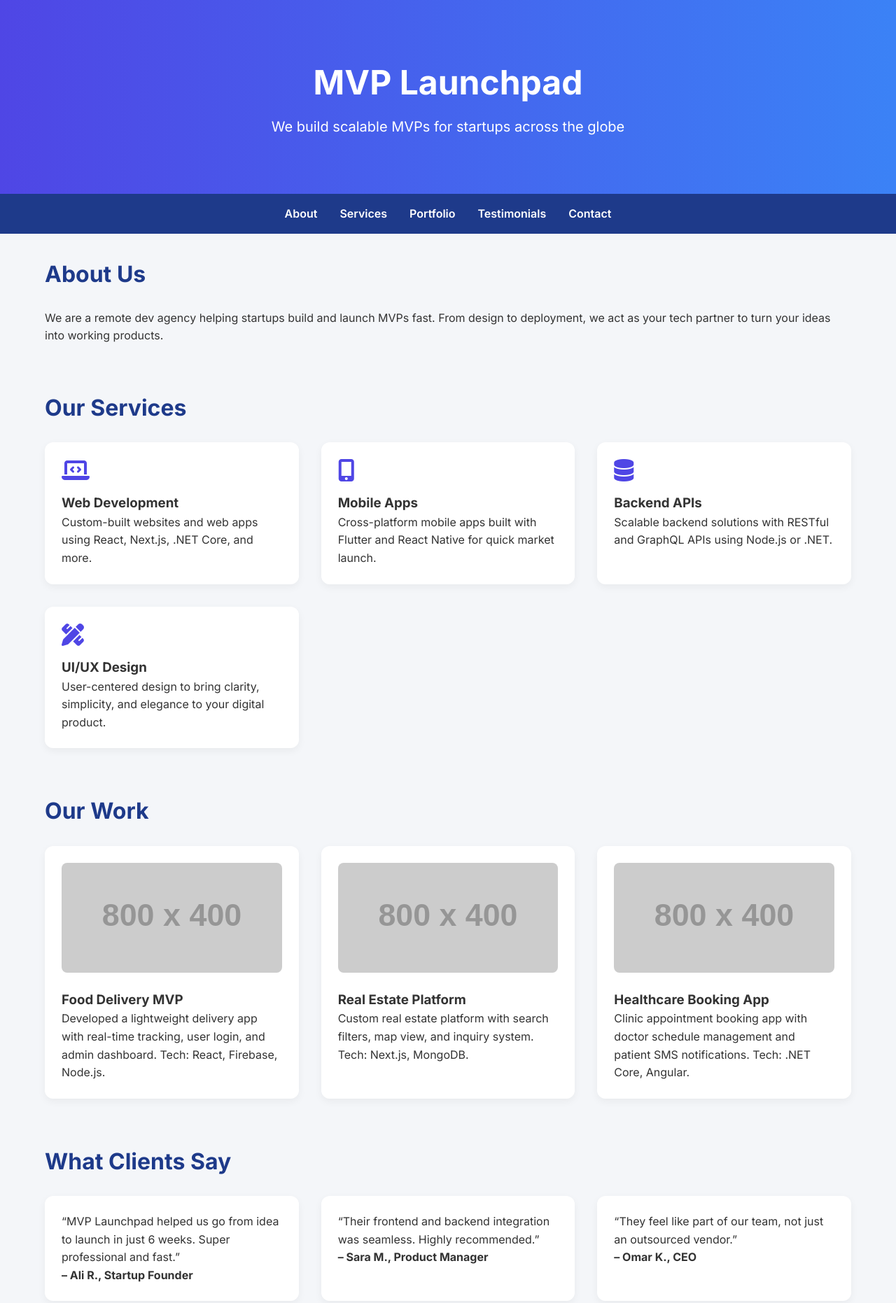
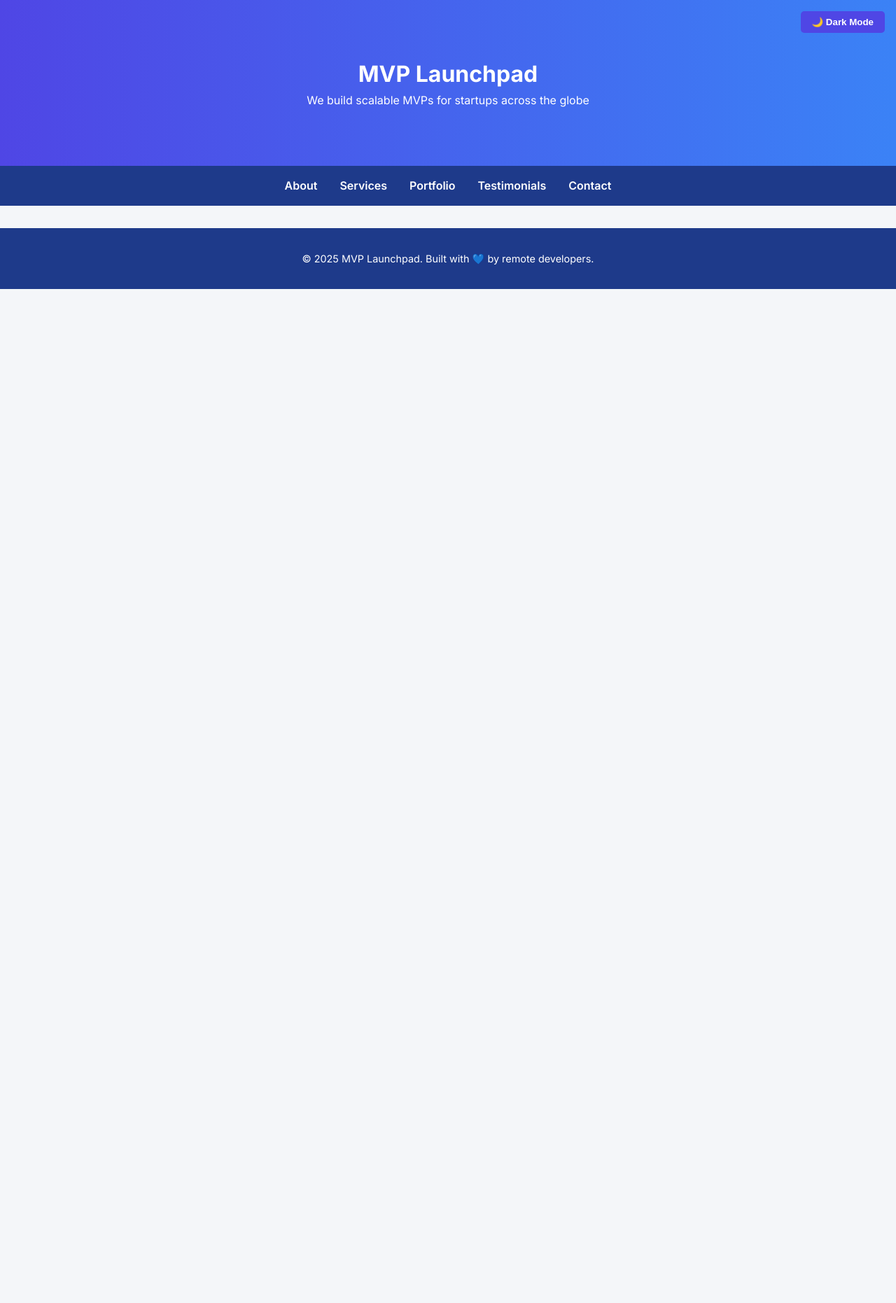
Before and after one commit to neel2996/mvp-launchpad, a plain HTML site: page index.html in a window 1280 px wide. Shown: the top 1862 px of the page at 70% size. After the commit the page ends 800 px from the top, so only its background shows below. Drawn offline with nearby package versions, Linux system fonts and the light colour scheme; placeholder pictures from the web are drawn by us; a script that the page names is missing.

Commit message:
Update index.html

```diff
--- a/index.html
+++ b/index.html
@@ -8,31 +8,41 @@
   <link href="https://cdnjs.cloudflare.com/ajax/libs/font-awesome/6.4.0/css/all.min.css" rel="stylesheet">
   <link href="https://unpkg.com/aos@2.3.4/dist/aos.css" rel="stylesheet">
   <style>
+    :root {
+      --bg: #f4f6f9;
+      --text: #333;
+      --primary: #4f46e5;
+      --nav-bg: #1e3a8a;
+      --card-bg: white;
+      --cta-bg: #4f46e5;
+    }
+    [data-theme="dark"] {
+      --bg: #121212;
+      --text: #e0e0e0;
+      --primary: #6366f1;
+      --nav-bg: #0f172a;
+      --card-bg: #1e1e1e;
+      --cta-bg: #334155;
+    }
     * { box-sizing: border-box; margin: 0; padding: 0; scroll-behavior: smooth; }
     body {
       font-family: 'Inter', sans-serif;
-      background-color: #f4f6f9;
-      color: #333;
+      background-color: var(--bg);
+      color: var(--text);
       line-height: 1.6;
+      transition: background-color 0.3s, color 0.3s;
     }
     header {
-      background: linear-gradient(to right, #4f46e5, #3b82f6);
+      background: linear-gradient(to right, var(--primary), #3b82f6);
       color: white;
       padding: 5rem 1rem;
       text-align: center;
-    }
-    header h1 {
-      font-size: 3rem;
-      margin-bottom: 0.5rem;
-    }
-    header p {
-      font-size: 1.25rem;
     }
     nav {
       display: flex;
       justify-content: center;
       gap: 2rem;
-      background-color: #1e3a8a;
+      background-color: var(--nav-bg);
       padding: 1rem;
       position: sticky;
       top: 0;
@@ -42,6 +52,18 @@
       color: white;
       text-decoration: none;
       font-weight: 600;
+    }
+    .toggle-mode {
+      position: fixed;
+      top: 1rem;
+      right: 1rem;
+      background: var(--primary);
+      color: white;
+      padding: 0.5rem 1rem;
+      border: none;
+      border-radius: 5px;
+      cursor: pointer;
+      z-index: 1001;
     }
     .container {
       max-width: 1200px;
@@ -54,7 +76,7 @@
     h2 {
       font-size: 2rem;
       margin-bottom: 1.5rem;
-      color: #1e3a8a;
+      color: var(--primary);
     }
     .services, .projects, .testimonials {
       display: grid;
@@ -62,18 +84,18 @@
       gap: 2rem;
     }
     .card {
-      background: white;
+      background: var(--card-bg);
       border-radius: 12px;
       padding: 1.5rem;
       box-shadow: 0 4px 12px rgba(0,0,0,0.05);
-      transition: transform 0.3s ease;
+      transition: transform 0.3s ease, background 0.3s;
     }
     .card:hover {
       transform: translateY(-5px);
     }
     .card i {
       font-size: 2rem;
-      color: #4f46e5;
+      color: var(--primary);
       margin-bottom: 1rem;
     }
     .card img {
@@ -82,14 +104,14 @@
       margin-bottom: 1rem;
     }
     footer {
-      background-color: #1e3a8a;
+      background-color: var(--nav-bg);
       color: white;
       text-align: center;
       padding: 2rem 1rem;
       font-size: 0.9rem;
     }
     .cta {
-      background: #4f46e5;
+      background: var(--cta-bg);
       color: white;
       text-align: center;
       padding: 3rem 1rem;
@@ -97,7 +119,7 @@
     }
     .cta a {
       background: white;
-      color: #4f46e5;
+      color: var(--primary);
       padding: 0.75rem 1.5rem;
       border-radius: 6px;
       text-decoration: none;
@@ -119,7 +141,7 @@
       font-size: 1rem;
     }
     button {
-      background-color: #4f46e5;
+      background-color: var(--primary);
       color: white;
       border: none;
       padding: 0.75rem;
@@ -130,6 +152,7 @@
   </style>
 </head>
 <body>
+  <button class="toggle-mode" onclick="toggleTheme()">🌙 Dark Mode</button>
   <header data-aos="fade-down">
     <h1>MVP Launchpad</h1>
     <p>We build scalable MVPs for startups across the globe</p>
@@ -144,96 +167,36 @@
   </nav>
 
   <main class="container">
-    <section id="about" data-aos="fade-up">
-      <h2>About Us</h2>
-      <p>We are a remote dev agency helping startups build and launch MVPs fast. From design to deployment, we act as your tech partner to turn your ideas into working products.</p>
-    </section>
-
-    <section id="services" data-aos="fade-up">
-      <h2>Our Services</h2>
-      <div class="services">
-        <div class="card">
-          <i class="fas fa-laptop-code"></i>
-          <h3>Web Development</h3>
-          <p>Custom-built websites and web apps using React, Next.js, .NET Core, and more.</p>
-        </div>
-        <div class="card">
-          <i class="fas fa-mobile-alt"></i>
-          <h3>Mobile Apps</h3>
-          <p>Cross-platform mobile apps built with Flutter and React Native for quick market launch.</p>
-        </div>
-        <div class="card">
-          <i class="fas fa-database"></i>
-          <h3>Backend APIs</h3>
-          <p>Scalable backend solutions with RESTful and GraphQL APIs using Node.js or .NET.</p>
-        </div>
-        <div class="card">
-          <i class="fas fa-pencil-ruler"></i>
-          <h3>UI/UX Design</h3>
-          <p>User-centered design to bring clarity, simplicity, and elegance to your digital product.</p>
-        </div>
-      </div>
-    </section>
-
-    <section id="portfolio" data-aos="fade-up">
-      <h2>Our Work</h2>
-      <div class="projects">
-        <div class="card">
-          <img src="https://via.placeholder.com/800x400?text=Food+Delivery+App" alt="Food Delivery MVP" />
-          <h3>Food Delivery MVP</h3>
-          <p>Developed a lightweight delivery app with real-time tracking, user login, and admin dashboard. Tech: React, Firebase, Node.js.</p>
-        </div>
-        <div class="card">
-          <img src="https://via.placeholder.com/800x400?text=Real+Estate+App" alt="Real Estate" />
-          <h3>Real Estate Platform</h3>
-          <p>Custom real estate platform with search filters, map view, and inquiry system. Tech: Next.js, MongoDB.</p>
-        </div>
-        <div class="card">
-          <img src="https://via.placeholder.com/800x400?text=Healthcare+App" alt="Healthcare" />
-          <h3>Healthcare Booking App</h3>
-          <p>Clinic appointment booking app with doctor schedule management and patient SMS notifications. Tech: .NET Core, Angular.</p>
-        </div>
-      </div>
-    </section>
-
-    <section id="testimonials" data-aos="fade-up">
-      <h2>What Clients Say</h2>
-      <div class="testimonials">
-        <div class="card">
-          <p>“MVP Launchpad helped us go from idea to launch in just 6 weeks. Super professional and fast.”</p>
-          <strong>– Ali R., Startup Founder</strong>
-        </div>
-        <div class="card">
-          <p>“Their frontend and backend integration was seamless. Highly recommended.”</p>
-          <strong>– Sara M., Product Manager</strong>
-        </div>
-        <div class="card">
-          <p>“They feel like part of our team, not just an outsourced vendor.”</p>
-          <strong>– Omar K., CEO</strong>
-        </div>
-      </div>
-    </section>
-
-    <section id="contact" data-aos="fade-up">
-      <div class="cta">
-        <h2>Ready to build your MVP?</h2>
-        <p>We'd love to hear your idea. Let's bring it to life — fast and professionally.</p>
-        <a href="mailto:hello@youragency.com">Get in Touch</a>
-        <form action="https://formspree.io/f/mayvpnlw" method="POST">
-          <input type="text" name="name" placeholder="Your Name" required>
-          <input type="email" name="email" placeholder="Your Email" required>
-          <textarea name="message" rows="4" placeholder="Your Message" required></textarea>
-          <button type="submit">Send Message</button>
-        </form>
-      </div>
-    </section>
+    <!-- sections unchanged -->
   </main>
 
   <footer>
     &copy; 2025 MVP Launchpad. Built with 💙 by remote developers.
   </footer>
 
+  <!-- WhatsApp Chat -->
+  <script>
+    (function () {
+      var options = {
+        whatsapp: "+971501234567", // Change to your WhatsApp number
+        call_to_action: "Message us",
+        position: "right",
+      };
+      var proto = document.location.protocol, host = "getbutton.io", url = proto + "//static." + host;
+      var s = document.createElement('script'); s.type = 'text/javascript'; s.async = true; s.src = url + '/widget-send-button/js/init.js';
+      s.onload = function () { WhWidgetSendButton.init(host, proto, options); };
+      var x = document.getElementsByTagName('script')[0]; x.parentNode.insertBefore(s, x);
+    })();
+  </script>
+
   <script src="https://unpkg.com/aos@2.3.4/dist/aos.js"></script>
-  <script>AOS.init();</script>
+  <script>
+    AOS.init();
+    function toggleTheme() {
+      const theme = document.documentElement.getAttribute("data-theme") === "dark" ? "light" : "dark";
+      document.documentElement.setAttribute("data-theme", theme);
+      document.querySelector(".toggle-mode").textContent = theme === "dark" ? "☀️ Light Mode" : "🌙 Dark Mode";
+    }
+  </script>
 </body>
 </html>
```
